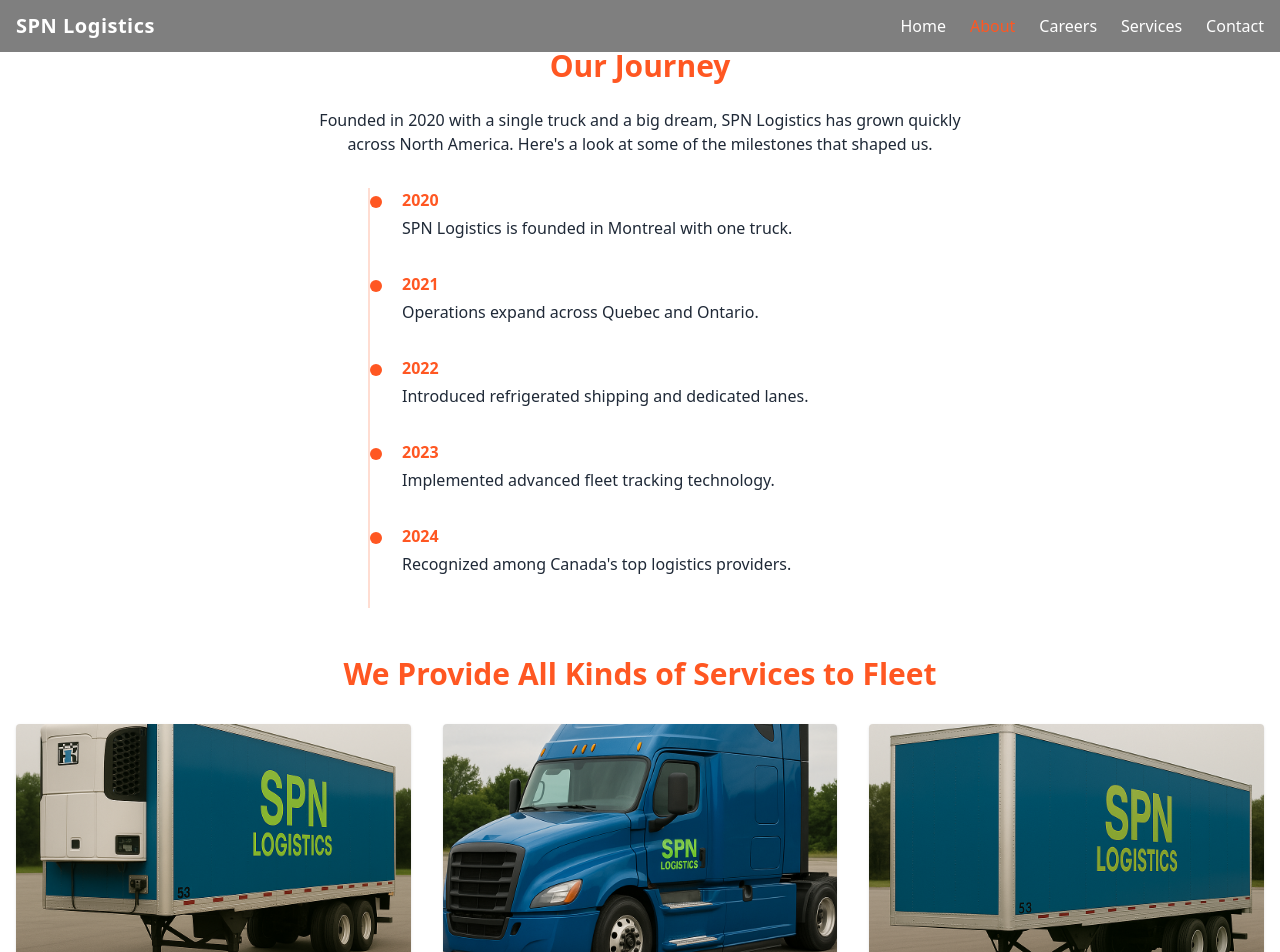
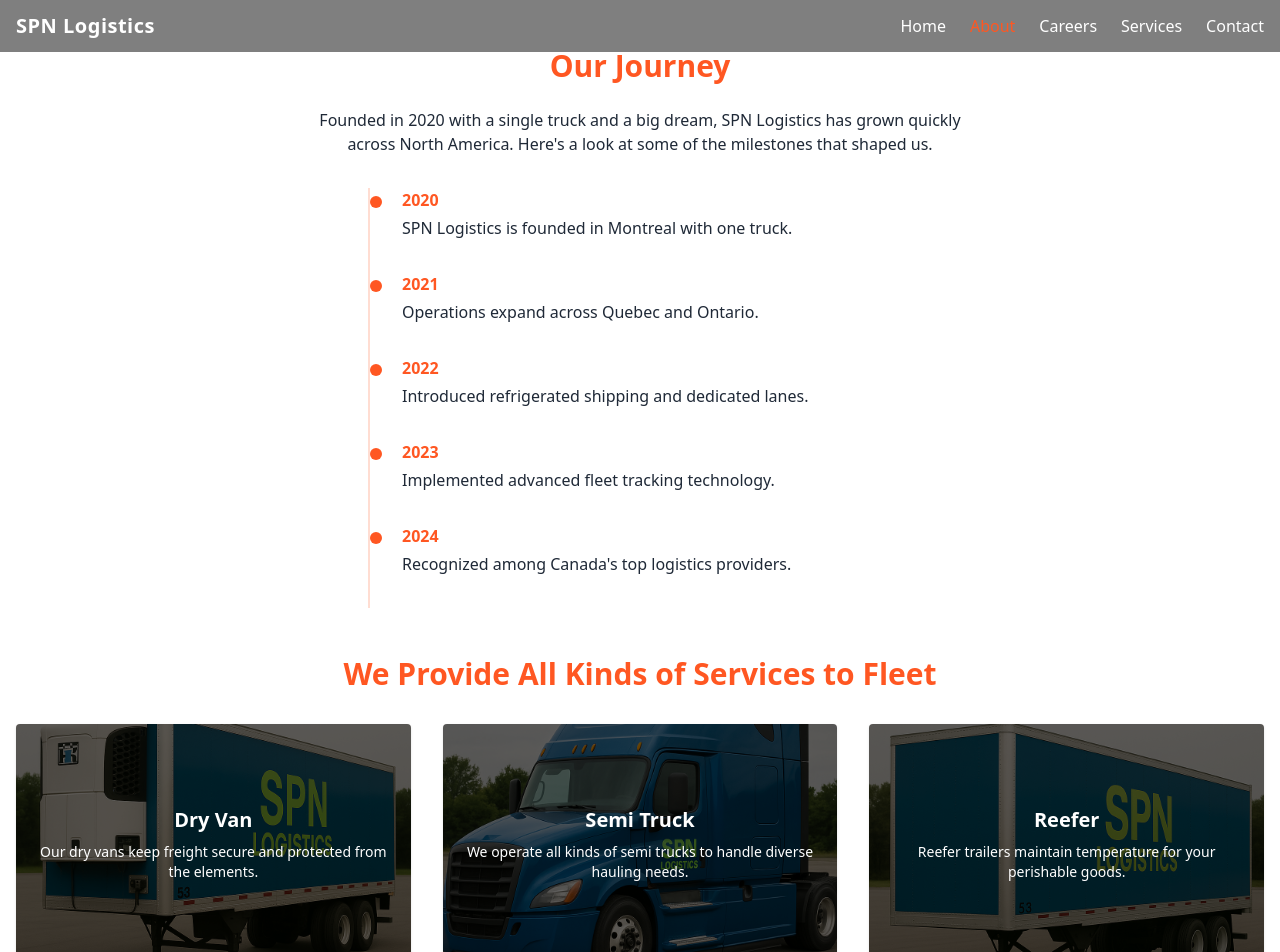
Before and after one commit to Parmjot23/SPN, a React (Vite) app: page /about in a window 1280 px wide. Shown: the top 952 px of the page. Built offline with nearby package versions, Linux system fonts and the light colour scheme.

Commit message:
Improve fleet services section

```diff
--- a/src/pages/About.tsx
+++ b/src/pages/About.tsx
@@ -74,34 +74,35 @@
           {[
             {
               src: DryVanImg,
-              label:
-                "Our dry vans keep freight secure and protected from the elements.",
+              title: "Dry Van",
+              desc: "Our dry vans keep freight secure and protected from the elements.",
             },
             {
               src: SemiTruckImg,
-              label:
-                "We operate all kinds of semi trucks to handle diverse hauling needs.",
+              title: "Semi Truck",
+              desc: "We operate all kinds of semi trucks to handle diverse hauling needs.",
             },
             {
               src: RefrigeratedImg,
-              label:
-                "Reefer trailers maintain temperature for your perishable goods.",
+              title: "Reefer",
+              desc: "Reefer trailers maintain temperature for your perishable goods.",
             },
-          ].map(({ src, label }, idx) => (
+          ].map(({ src, title, desc }, idx) => (
             <motion.div
               key={idx}
               whileHover={{ scale: 1.02 }}
-              className="relative group rounded overflow-hidden shadow"
+              className="relative rounded overflow-hidden shadow"
             >
               <React.Suspense fallback={<div className="h-60 bg-gray-200" />}>
                 <img
                   src={src}
-                  alt={label}
+                  alt={title}
                   className="w-full h-60 object-cover"
                 />
               </React.Suspense>
-              <div className="absolute inset-0 bg-black/60 flex items-center justify-center opacity-0 group-hover:opacity-100 transition-opacity">
-                <p className="text-white font-semibold text-lg">{label}</p>
+              <div className="absolute inset-0 bg-black/60 flex flex-col items-center justify-center text-center p-4">
+                <h3 className="text-white text-xl font-bold mb-2">{title}</h3>
+                <p className="text-white text-sm">{desc}</p>
               </div>
             </motion.div>
           ))}
```
